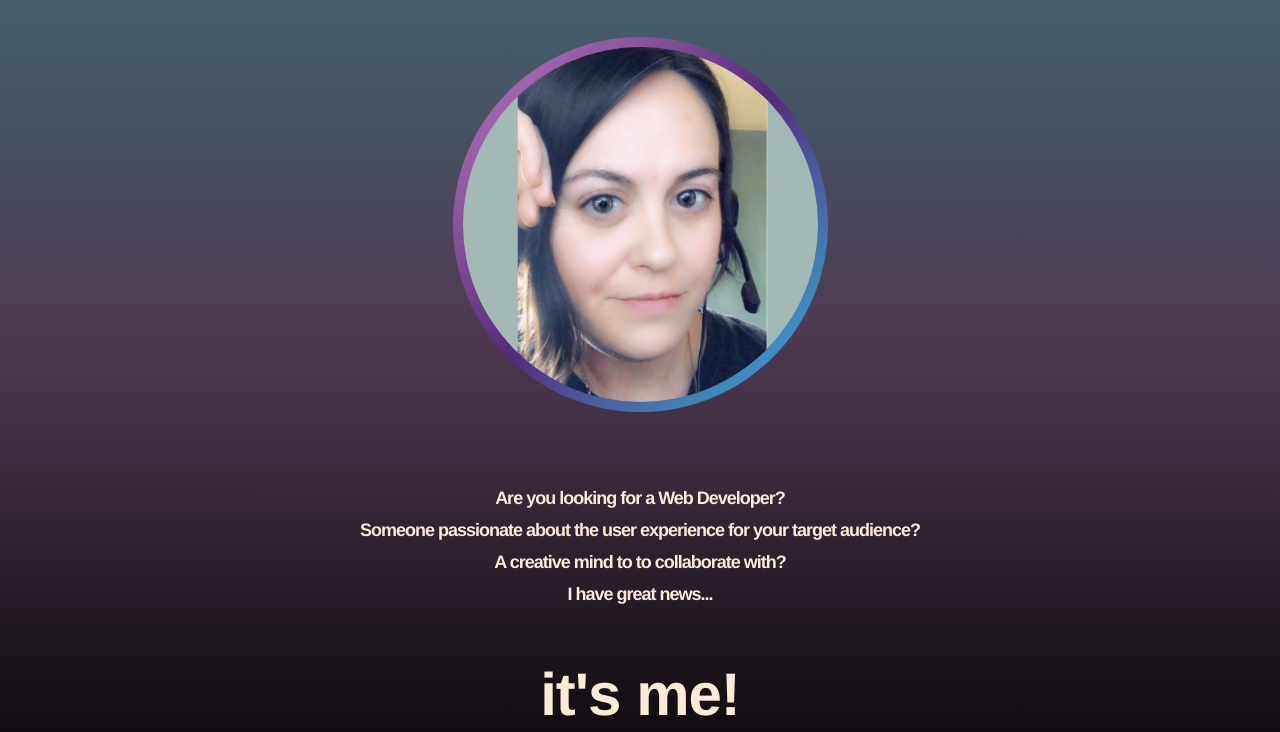
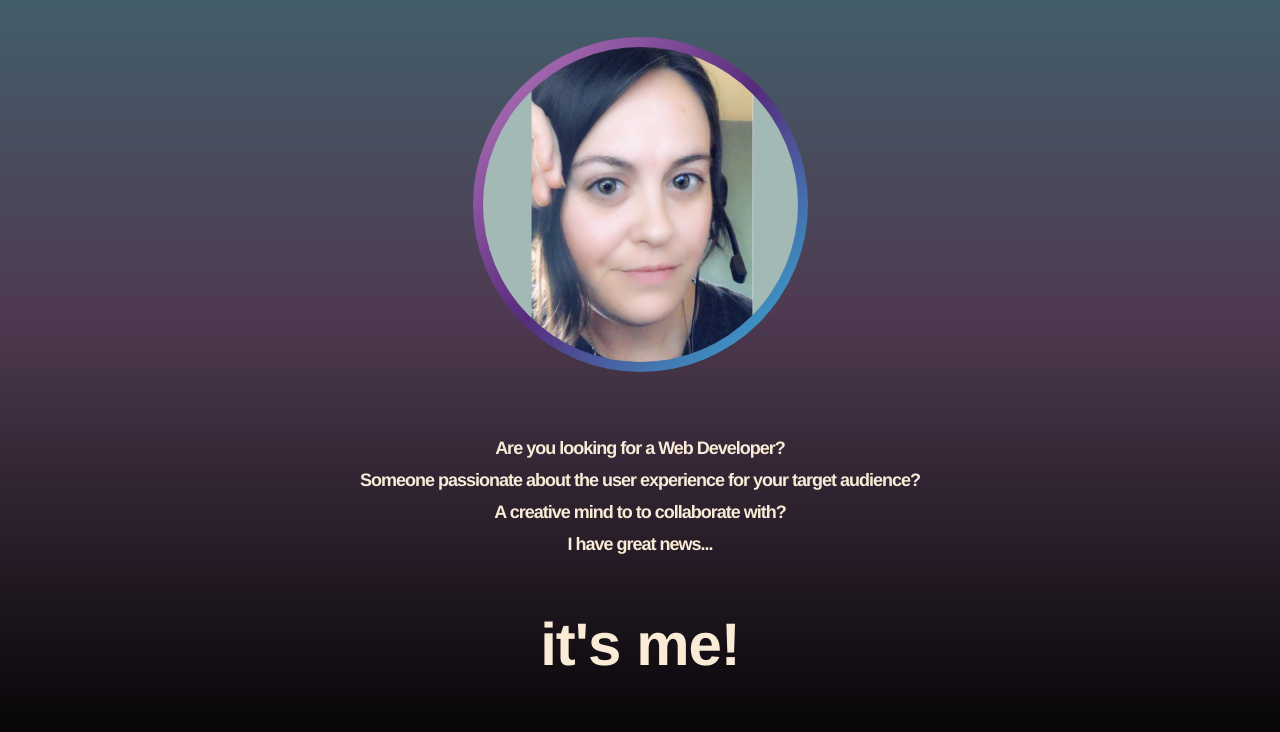
Before and after one commit to Donna-Griffith-Personal-Website/V3-Personal-Website, a plain HTML site: page index.html in a window 1280 px wide. Shown: the part 149-881 px from the top of the page. Drawn offline with Linux system fonts and the light colour scheme.

Commit message:
Margin adjust

```diff
--- a/style.css
+++ b/style.css
@@ -75,7 +75,7 @@ img {
 
     padding: 10px;
     border-radius: 50%;
-    height: 355px;
+    height: 315px;
     background-image: linear-gradient(to bottom right, #bf7dc1, #562b7c, #33badf);
 }
 
@@ -90,7 +90,7 @@ img {
     color: antiquewhite;
     font-weight: bold;
     letter-spacing: -1px;
-    padding: 20px;
+    padding: 10px;
 }
 
 .singleCol {
```
